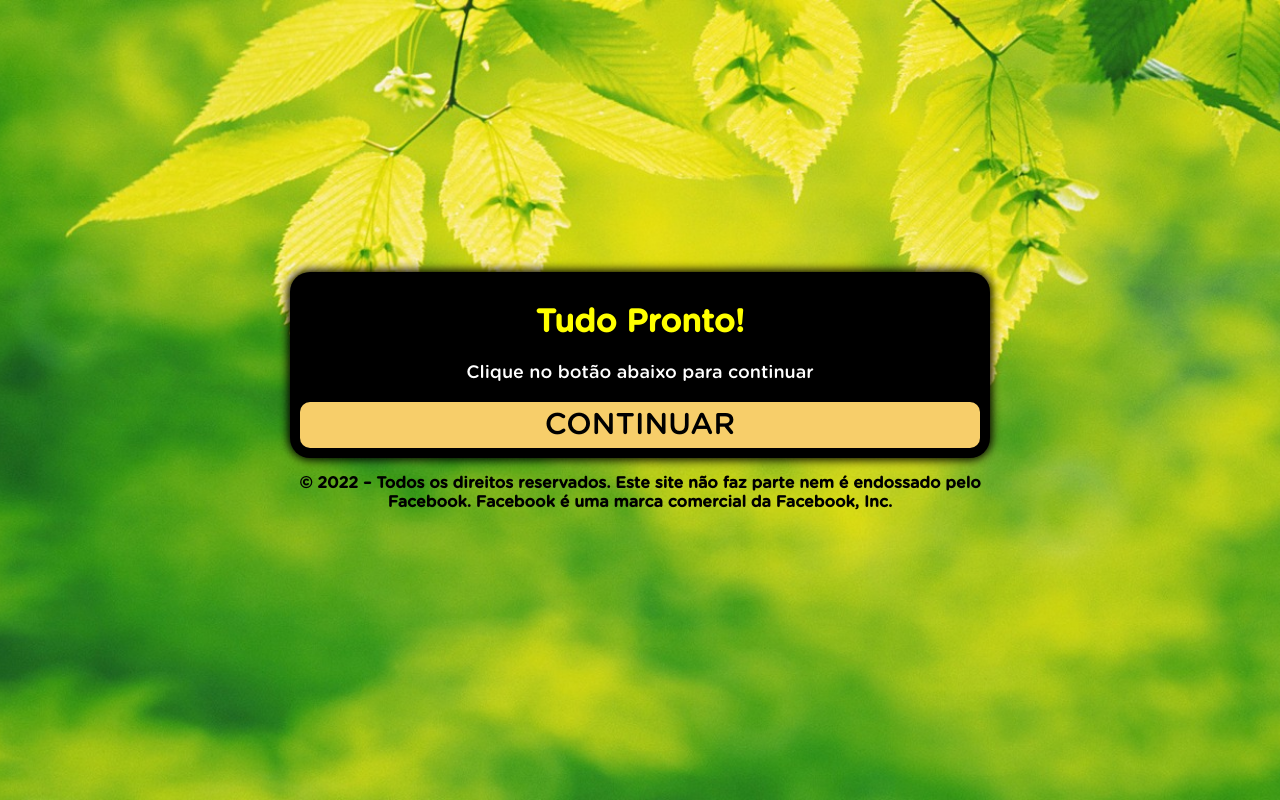
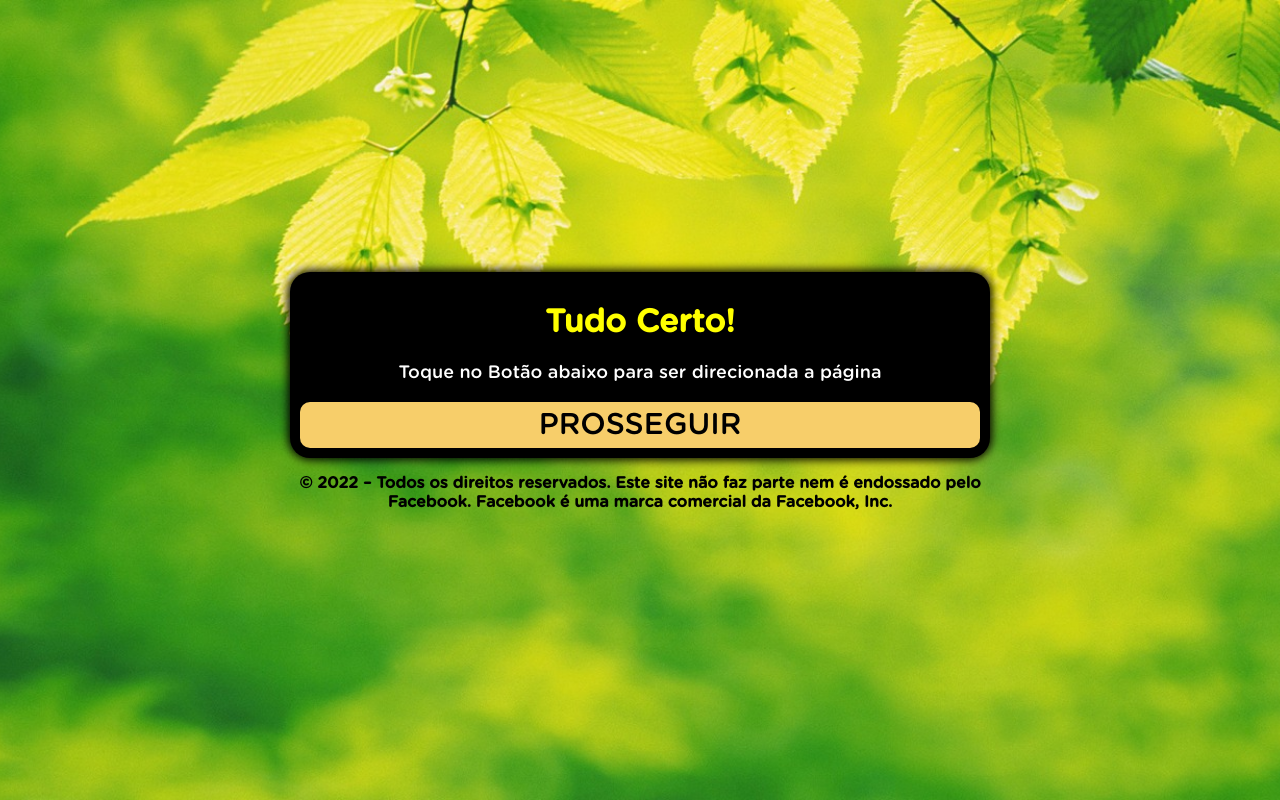
Before and after one commit to tekko2k/zeroestrias.info, a plain HTML site: page ps/index.html in a window 1280 px wide. Drawn offline with Linux system fonts and the light colour scheme; a script that the page names is missing.

Commit message:
Update index.html

```diff
--- a/ps/index.html
+++ b/ps/index.html
@@ -30,11 +30,11 @@
     <div class="black">
       <div>
         <div class="question">
-          <h1>Tudo Pronto!</h1>
-          <p>Clique no botão abaixo para continuar</p>
+          <h1>Tudo Certo!</h1>
+          <p>Toque no Botão abaixo para ser direcionada a página</p>
         </div>
         <div class="answer">
-          <a class="btn" href="https://zeroestrias.info/">CONTINUAR</a>
+          <a class="btn" href="https://zeroestrias.info/">PROSSEGUIR</a>
         </div>
       </div>
     </div>
```
